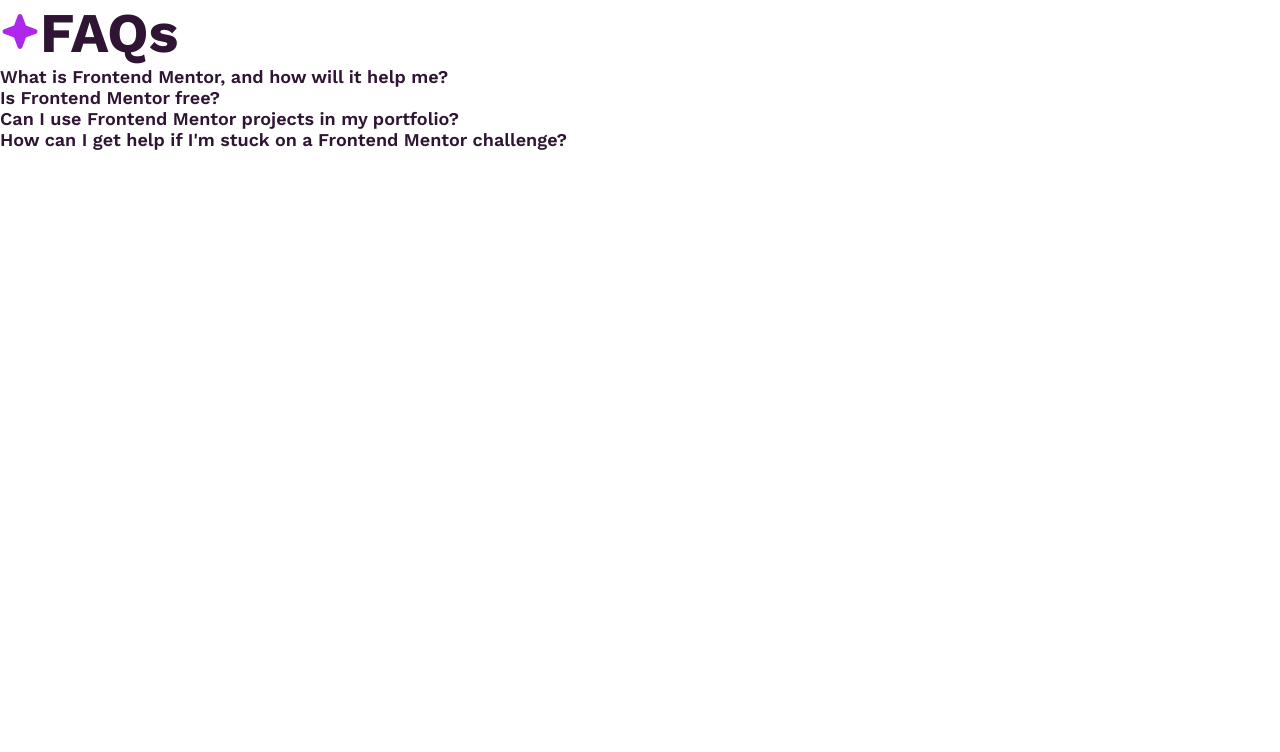
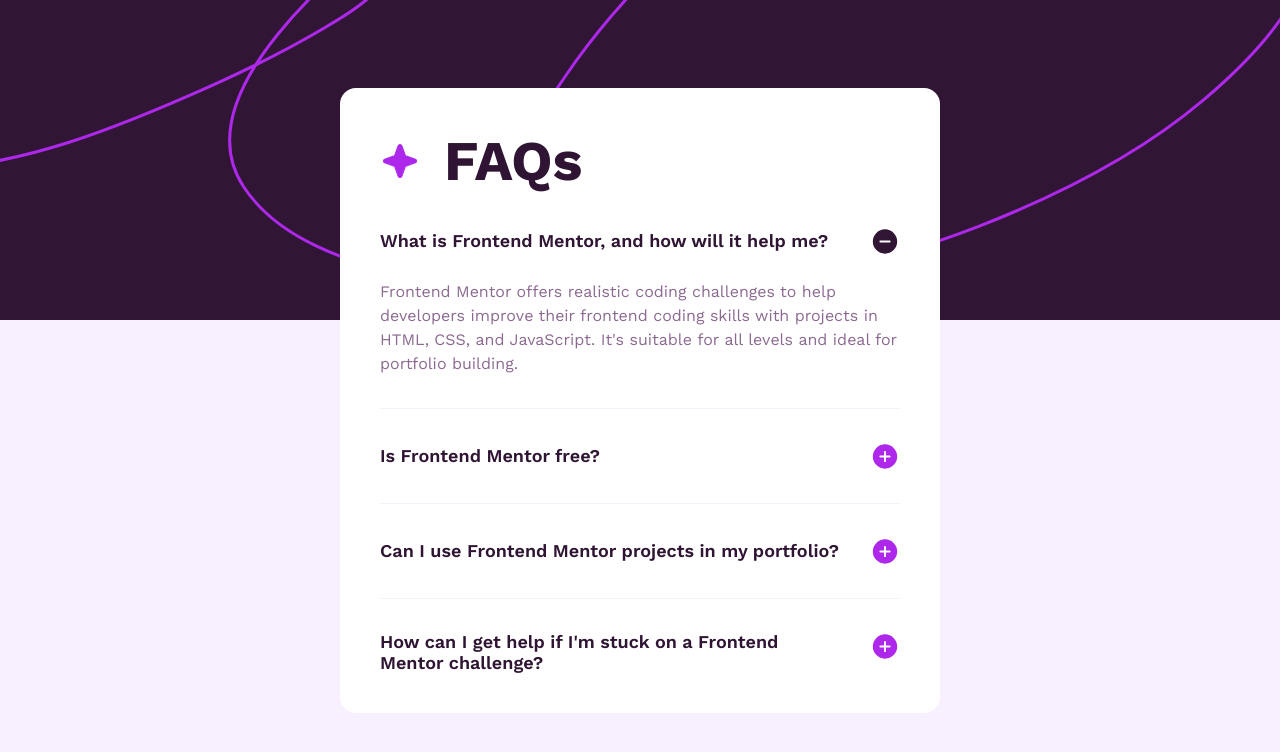
Before and after one commit to Arsalan2078/faq-accordion, a React (Vite) app: page / in a window 1280 px wide. Shown: the top 752 px of the page. Built offline with nearby package versions, Linux system fonts and the light colour scheme.

Commit message:
styling complete

```diff
--- a/src/App.tsx
+++ b/src/App.tsx
@@ -2,11 +2,13 @@
 
 const App = () => {
   return (
-    <main className="app text-preset--body">
-      <div className="container">
-        <FAQ />
-      </div>
-    </main>
+    <div className="app">
+      <main className="main text-preset--body">
+        <div className="container">
+          <FAQ />
+        </div>
+      </main>
+    </div>
   );
 };
 
--- a/src/components/FAQ.tsx
+++ b/src/components/FAQ.tsx
@@ -1,7 +1,30 @@
-import FAQItem from "./FAQItem";
 import iconStar from "/images/icon-star.svg";
 
 const FAQ = () => {
+  const faqs = [
+    {
+      question: "What is Frontend Mentor, and how will it help me?",
+      answer:
+        "Frontend Mentor offers realistic coding challenges to help developers improve their frontend coding skills with projects in HTML, CSS, and JavaScript. It's suitable for all levels and ideal for portfolio building.",
+    },
+    {
+      question: "Is Frontend Mentor free?",
+      answer:
+        "Yes, Frontend Mentor offers both free and premium coding challenges, with the free option providing access to a range of projects suitable for all skill levels.",
+    },
+    {
+      question: "Can I use Frontend Mentor projects in my portfolio?",
+      answer:
+        "Yes, you can use projects completed on Frontend Mentor in your portfolio. It's an excellent way to showcase your skills to potential employers!",
+    },
+    {
+      question:
+        "How can I get help if I'm stuck on a Frontend Mentor challenge?",
+      answer:
+        "The best place to get help is inside Frontend Mentor's Discord community. There's a help channel where you can ask questions and seek support from other community members.",
+    },
+  ];
+
   return (
     <div className="faq">
       <h2 className="faq__heading text-preset--display">
@@ -10,33 +33,14 @@
       </h2>
 
       <ul className="faq__accordion">
-        <li>
-          <FAQItem
-            question="What is Frontend Mentor, and how will it help me?"
-            answer="Frontend Mentor offers realistic coding challenges to help developers improve their frontend coding skills with projects in HTML, CSS, and JavaScript. It's suitable for all levels and ideal for portfolio building."
-          />
-        </li>
-
-        <li>
-          <FAQItem
-            question="Is Frontend Mentor free?"
-            answer="Yes, Frontend Mentor offers both free and premium coding challenges, with the free option providing access to a range of projects suitable for all skill levels."
-          />
-        </li>
-
-        <li>
-          <FAQItem
-            question="Can I use Frontend Mentor projects in my portfolio?"
-            answer="Yes, you can use projects completed on Frontend Mentor in your portfolio. It's an excellent way to showcase your skills to potential employers!"
-          />
-        </li>
-
-        <li>
-          <FAQItem
-            question="How can I get help if I'm stuck on a Frontend Mentor challenge?"
-            answer="The best place to get help is inside Frontend Mentor's Discord community. There's a help channel where you can ask questions and seek support from other community members."
-          />
-        </li>
+        {faqs.map(({ question, answer }, index) => (
+          <li key={index}>
+            <details className="faq__item" open={index == 0}>
+              <summary className="text-preset--title">{question}</summary>
+              <p>{answer}</p>
+            </details>
+          </li>
+        ))}
       </ul>
     </div>
   );
--- a/src/components/FAQItem.tsx
+++ /dev/null
@@ -1,16 +0,0 @@
-const FAQItem = ({
-  question,
-  answer,
-}: {
-  question: string;
-  answer: string;
-}) => {
-  return (
-    <details className="faq__item">
-      <summary className="text-preset--title">{question}</summary>
-      <p>{answer}</p>
-    </details>
-  );
-};
-
-export default FAQItem;
--- a/src/scss/base/_root.scss
+++ b/src/scss/base/_root.scss
@@ -4,10 +4,15 @@
   --c-light-pink: hsl(275, 100%, 97%);
   --c-grayish-purple: hsl(292, 16%, 49%);
   --c-dark-purple: hsl(292, 42%, 14%);
+  --c-bright-pink: hsl(281, 83%, 54%);
+
+  --bg-color-body: var(--c-light-pink);
+  --bg-color-faq: var(--c-white);
 
   --text-color-display: var(--c-dark-purple);
   --text-color-title: var(--c-dark-purple);
   --text-color-body: var(--c-grayish-purple);
+  --text-color-highlight: var(--c-bright-pink);
 
   // fonts
   --ff-work-sans: "Work Sans", sans-serif;
@@ -15,7 +20,7 @@
   --fw-semibold: 600;
   --fw-bold: 700;
   --fs-display: clamp(2rem, 0.191rem + 8.824cqw, 3.5rem);
-  --fs-title: clamp(1rem, 0.849rem + 0.735cqw, 1.125rem);
+  --fs-title: clamp(1rem, 0.8493rem + 0.7353cqw, 1.125rem);
   --fs-body: clamp(0.875rem, 0.724rem + 0.735cqw, 1rem);
   --lh-150: 1.5;
 
--- /dev/null
+++ b/src/scss/components/_app.scss
@@ -0,0 +1,14 @@
+.app {
+  min-height: 100dvh;
+  background-color: var(--bg-color-body);
+
+  background-image: url("/images/background-pattern-mobile.svg");
+  background-repeat: no-repeat;
+  background-position: top center;
+  background-size: 100%;
+
+  @media screen and (min-width: calc(520 / 16 * 1rem)) {
+    background-image: url("/images/background-pattern-desktop.svg");
+    background-size: calc(1440 / 16 * 1rem);
+  }
+}
--- /dev/null
+++ b/src/scss/components/_faq.scss
@@ -0,0 +1,88 @@
+.faq {
+  display: grid;
+  row-gap: clamp(1.5rem, 0.8971rem + 2.9412cqw, 2rem);
+
+  border-radius: clamp(0.5rem, -0.1029rem + 2.9412cqw, 1rem);
+  padding: clamp(1.5rem, 0.2941rem + 5.8824cqw, 2.5rem);
+
+  background-color: var(--bg-color-faq);
+}
+
+/////
+.faq__heading {
+  display: flex;
+  align-items: center;
+  gap: 1.5rem;
+
+  > img {
+    width: clamp(1.5rem, 0.2941rem + 5.8824cqw, 2.5rem);
+    aspect-ratio: 1;
+  }
+}
+
+/////
+.faq__accordion {
+  --spacer: clamp(1.5rem, 0.8971rem + 2.9412cqw, 2rem);
+
+  display: grid;
+  row-gap: var(--spacer);
+
+  > li:not(:last-child) {
+    padding-bottom: var(--spacer);
+    border-bottom: 0.0625rem solid var(--bg-color-body);
+  }
+}
+
+/////
+.faq__item {
+  summary {
+    --icon-width: 1.875rem;
+
+    align-content: center;
+    position: relative;
+
+    padding-right: calc(1.5rem + var(--icon-width));
+
+    cursor: pointer;
+
+    transition: color 0.15s;
+    min-height: var(--icon-width);
+
+    &:hover,
+    &:focus {
+      color: var(--c-bright-pink);
+    }
+  }
+
+  summary::after {
+    position: absolute;
+    content: url("/images/icon-plus.svg");
+    right: 0;
+    top: 0;
+    bottom: 0;
+    width: var(--icon-width);
+    aspect-ratio: 1;
+  }
+
+  &[open] summary::after {
+    content: url("/images/icon-minus.svg");
+  }
+
+  > p {
+    margin-top: 1.5rem;
+  }
+
+  &::details-content {
+    overflow-y: hidden;
+    height: 0;
+    opacity: 0;
+    transition-property: height, opacity, content-visibility;
+    transition-duration: 0.3s;
+    transition-behavior: allow-discrete;
+  }
+
+  &[open]::details-content {
+    height: calc-size(auto, size);
+    opacity: 1;
+  }
+}
--- /dev/null
+++ b/src/scss/components/_z-index.scss
@@ -0,0 +1,2 @@
+@forward "./app";
+@forward "./faq";
--- a/src/scss/index.scss
+++ b/src/scss/index.scss
@@ -1 +1,3 @@
 @use "./base/z-index" as base;
+@use "./components/z-index" as components;
+@use "./layout/z-index" as layout;
--- /dev/null
+++ b/src/scss/layout/_container.scss
@@ -0,0 +1,5 @@
+.container {
+  container-type: inline-size;
+  margin: 0 auto;
+  width: min(100%, calc(600 / 16 * 1rem));
+}
--- /dev/null
+++ b/src/scss/layout/_main.scss
@@ -0,0 +1,5 @@
+.main {
+  min-height: inherit;
+  padding: 1.5rem;
+  align-content: center;
+}
--- /dev/null
+++ b/src/scss/layout/_z-index.scss
@@ -0,0 +1,2 @@
+@forward "./main";
+@forward "./container";
```
